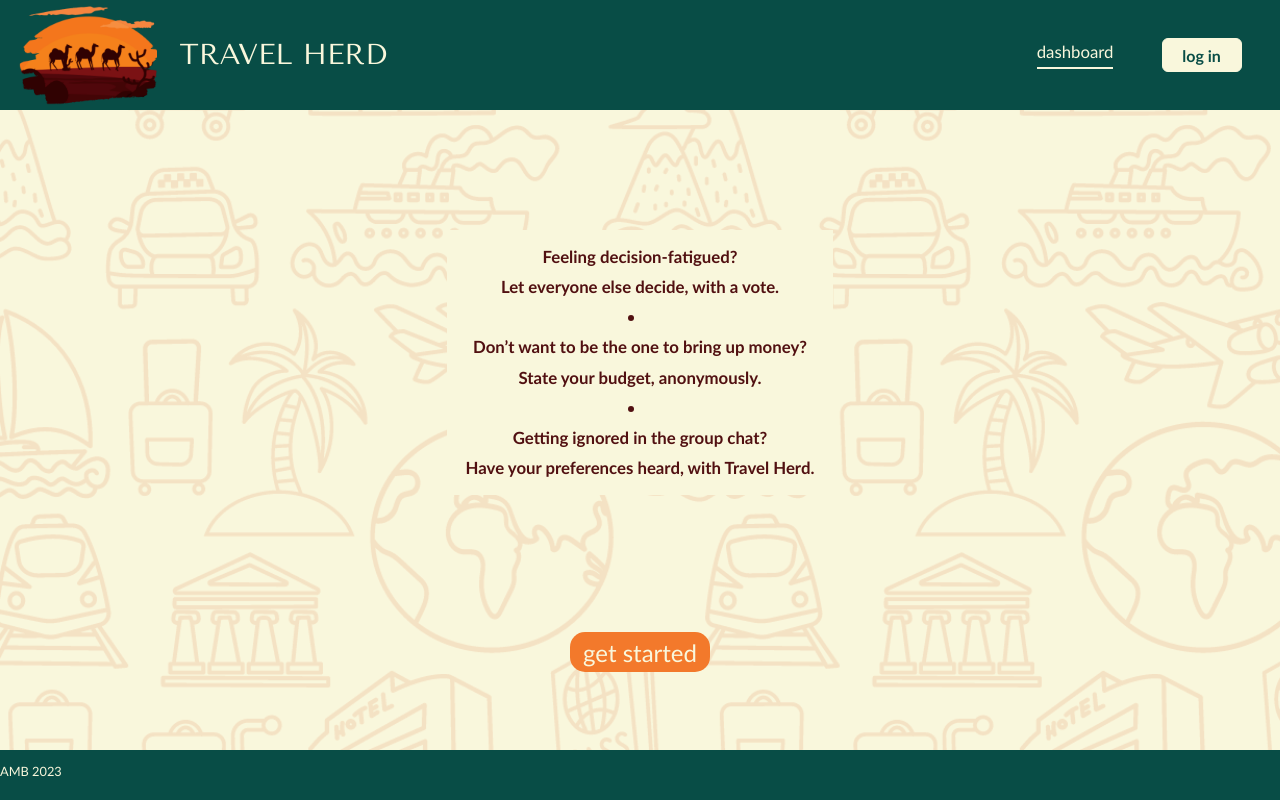
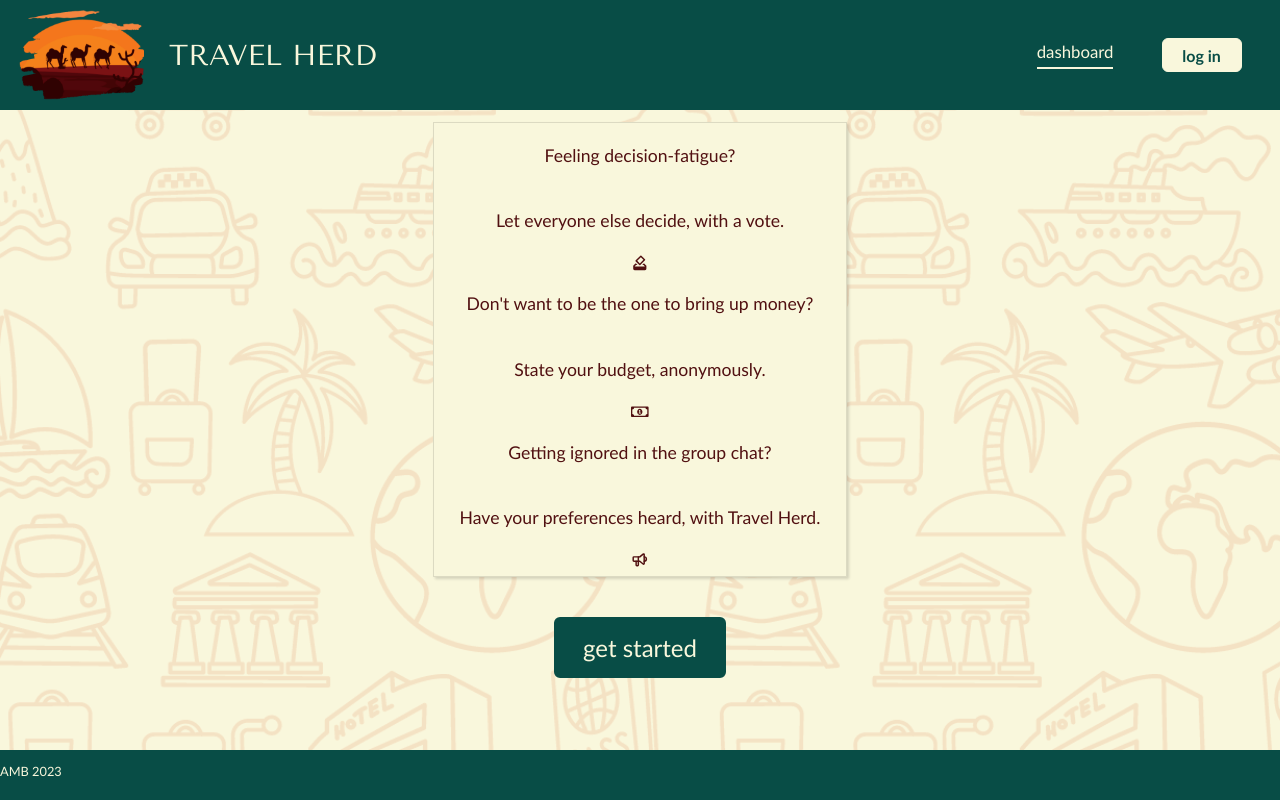
Before and after one commit to SchoolOfCode/bc13_final-project_front-end-amb, a React (Create React App) app: page / in a window 1280 px wide. Built offline with nearby package versions, Linux system fonts and the light colour scheme.

Commit message:
added login css and started create form css

```diff
--- a/src/components/CreateTrip/Another FormAgain/CategoryForm.tsx
+++ b/src/components/CreateTrip/Another FormAgain/CategoryForm.tsx
@@ -188,8 +188,8 @@ const CategoryForm = ({ ActualObj }: any) => {
 
   return (
     <>
-      <div>
-        <label>
+      <div className="form-page">
+        <label className="form-page-label">
           enter budget
           <input
             type="text"
@@ -225,7 +225,7 @@ const CategoryForm = ({ ActualObj }: any) => {
           ></input>
         </label>
 
-        <label>
+        <label className="form-page-label">
           enter accommodation
           <input
             type="text"
@@ -261,7 +261,7 @@ const CategoryForm = ({ ActualObj }: any) => {
           ></input>
         </label>
 
-        <label>
+        <label className="form-page-label">
           enter restaurant
           <input
             type="text"
--- a/src/components/CreateTrip/AnotherFuckingForm/NewForm.tsx
+++ b/src/components/CreateTrip/AnotherFuckingForm/NewForm.tsx
@@ -151,24 +151,60 @@ async function choicesDateTable(dateData:any) {
 
 
 
-    return(
-        <>
+    return (
+      <>
+        <div className="form-page">
+          <label className="form-page-label">
+            {" "}
+            enter trip name
+            <input
+              className="form-page-input-field"
+              type="text"
+              name="trip_name"
+              value={tripName}
+              onChange={(e) => {
+                setTripName(e.target.value);
+              }}
+            ></input>
+          </label>
+          <label className="form-page-label">
+            {" "}
+            enter destination
+            <input
 
-            <div>
-                <label> enter trip name
-                    <input type="text" name="trip_name" value={tripName} onChange={(e) => {setTripName(e.target.value)}}></input>
-                </label>
-                <label> enter destination
-                    <input type="text" name="destination" value={destination} onChange={(e) => {setDestination(e.target.value)}}></input>
-                </label>
-                <label> enter date
-                    <input type="text" name="date" value={date} onChange={(e) => {setDate(e.target.value)}}></input>
-                </label>
-            </div>
+              className="form-page-input-field"
+              type="text"
+              name="destination"
+              value={destination}
+              onChange={(e) => {
+                setDestination(e.target.value);
+              }}
+            ></input>
+          </label>
+          <label className="form-page-label">
+            {" "}
+            enter date
+            <input
+              className="form-page-input-field"
+              type="text"
+              name="date"
+              value={date}
+              onChange={(e) => {
+                setDate(e.target.value);
+              }}
+            ></input>
+          </label>
+        </div>
 
-            <button onClick={(() => {fetchall()})}>submit</button>
-        </>
-    )
+        <button className='submit-button'
+          onClick={() => {
+            fetchall();
+          }}
+        >
+          submit
+        </button>
+      </>
+    );
 }
 
 export default NewForm
--- a/src/components/CreateTrip/createTrip.tsx
+++ b/src/components/CreateTrip/createTrip.tsx
@@ -64,9 +64,9 @@ function onSubmit(data: any) {
 
     <h1 className='create-trip-h1'>create trip </h1>
 
-        <div className="create-trip-form">
+        <div className="create-trip-form-container">
 
-            <form onSubmit={handleSubmit(onSubmit)}>
+            <form  className = "create-trip-form"onSubmit={handleSubmit(onSubmit)}>
 
                 <div className='page-counter'>
                     {currentStepIndex + 1} / {steps.length}
@@ -75,8 +75,8 @@ function onSubmit(data: any) {
                 {step}
 
                 <div className='change-page-buttons'>
-                    {!isFirstStep && <button className="button" type="button" onClick={back}>back</button>}
-                    <button className="button" type="submit">
+                    {!isFirstStep && <button className="button-beige" type="button" onClick={back}>back</button>}
+                    <button className="button-beige" type="submit">
                         {isLastStep ? "finish" : "next"}
                     </button>
                 </div>
--- a/src/components/Dashboard/dashboard.css
+++ b/src/components/Dashboard/dashboard.css
@@ -2,14 +2,13 @@
     display: flex;
     flex-direction: column;
     align-items: center;
-    justify-content: center;
+    justify-content: space-between;
     height:100vh;
-
+    background-image: url(../../images/travel-bg.png);
+  background-size: cover;
 }
 
-#dashboard-container{
-    width:100%;
-}
+
 
 #dashboard-btn-container{
     /* use below for separating out containers on screen */
@@ -22,20 +21,19 @@
     height:35%;
     gap:5%;
     align-self: center;
-    margin-bottom: auto;
 
-    margin-top: auto;
 }
 
 
 #dashboard-btn-container div {
 
-    height:100%;
-    flex-basis:15%;
+    height: 300px;
+    width: 210px;
     display: flex;
     flex-direction: column;
     justify-content: center;
     align-items: center;
+   background-color: var(--beige);
     border-radius: var(--border-radius);
     text-align: center;
     border: 3px solid var(--dark-orange);
@@ -52,7 +50,7 @@ h1 {
     font-size: 400%;
     font-weight: 600;
     /* margin-bottom: 10%; */
-    margin-bottom: 5%;
+   margin: 0;
 }
 
 #dashboard-btn-container p {
--- a/src/components/JoinTripPage/joinTrip.css
+++ b/src/components/JoinTripPage/joinTrip.css
@@ -1,7 +1,7 @@
 .join-form {
-    top: 110px;
+    top: 0px;
     left: 0%;
-    width: 100vw;
+    width: 100%;
     height: 100vh;
     position: fixed;
     background: var(--beige);
@@ -9,6 +9,7 @@
     justify-content: flex-start;
     align-items: center;
     flex-direction: column;
+    overflow: hidden;
 
 }
 
--- a/src/components/Login/login.css
+++ b/src/components/Login/login.css
@@ -1,29 +1,34 @@
 .login-page {
   position: fixed;
-    top: 0%;
+  top: 0px;
   left: 0%;
-    width: 100vw;
+  width: 100%;
   height: 100vh;
   background-color: var(--beige);
-    justify-content:space-between;
-    align-items:center;
+  justify-content: center;
+  align-items: center;
   display: flex;
   flex-direction: column;
   background-image: url(../../images/travel-bg.png);
   background-size: cover;
-
-
+  gap:5%;
 }
 
 .sloganBox {
   background-color: #f9f7dc;
   position: relative;
-    margin-top: 18%;
-    padding-left: 0.5cm;
-    padding-right: 0.5cm;
-  border: 1px transparent;
+  padding-left: 2%;
+  padding-right: 2%;
+  display: flex;
+  border: 1px solid rgba(0, 0, 0, 0.116);
   padding-bottom: 0.2cm;
+  justify-content: center;
+  align-items: center;
+  box-shadow: rgba(0, 0, 0, 0.15) 1.95px 1.95px 2.6px;
+}
 
+.slogan:nth-child(2){
+ margin-top: 0;
 }
 
 .flex-item {
@@ -32,45 +37,34 @@
 }
 
 .getStarted {
-    width: auto;
-    height: 10%;
-    background-color: var(--light-orange);
+
+
+  background-color: var(--green);
   border-radius: var(--border-radius);
   border-style: none;
   color: var(--beige);
   font-family: var(--font);
   font-size: 150%;
-    margin: auto;
-    margin-top: 2.5%;
-    margin-bottom: 10%;
-    padding-left: 1%;
-    padding-right: 1%;
-  height: 40px;
+border: 3px solid var(--green);
+  padding:1% 2% 1% 2%;
+
 }
 
 .getStarted:hover,
 .getStarted:active {
   border: 3px solid var(--dark-orange);
   cursor: pointer;
+
 }
 
 .slogan {
-
-
   color: #511011;
-    margin-bottom: 1%;
-    /* margin-top: 20%; */
-    font-size: 105%;
-
+  font-size: 110%;
   display: flex;
   flex-direction: column;
   align-items: center;
-    /* margin-left: 10%;
-    margin-right: 10%; */
+
   line-height: 0.8cm;
-
-
-
 }
 
 /* .flex-item > button {
--- a/src/components/Login/login.tsx
+++ b/src/components/Login/login.tsx
@@ -1,34 +1,42 @@
+import { FaRegMoneyBillAlt } from "react-icons/fa";
+import { MdHowToVote } from "react-icons/md";
+import { TbSpeakerphone } from "react-icons/tb";
+import "./login.css";
 
-import './login.css'
-
-
-const Login = ({pageSelect}:any) => {
-
-
-
-    return (
+const Login = ({ pageSelect }: any) => {
+  return (
     <div className="login-page">
-
-{/* <div className="login-item">
+      {/* <div className="login-item">
         <Navbar></Navbar>
     </div> */}
 
-       {/* <div className="flex-item">
+      {/* <div className="flex-item">
         <LoginButton/>
         </div> */}
-<div className='sloganBox'>
+      <div className="sloganBox">
+        <div className="slogan">
+          <p>Feeling decision-fatigue?</p>
+          <p>Let everyone else decide, with a vote.</p>
+          <MdHowToVote />
+          <p>Don't want to be the one to bring up money?</p>
+          <p>State your budget, anonymously.</p>
+          <FaRegMoneyBillAlt />
+          <p>Getting ignored in the group chat?</p>
+          <p>Have your preferences heard, with Travel Herd.</p>
+          <TbSpeakerphone/>
+        </div>
+      </div>
 
-        <h1 className='slogan'>
+      <button
+        className="getStarted"
+        onClick={() => {
+          pageSelect("dashboard");
+        }}
+      >
+        get started
+      </button>
+    </div>
+  );
+};
 
-Feeling decision-fatigued? <b></b> Let everyone else decide, with a vote. <br></br> <li></li>
-
-Don’t want to be the one to bring up money? <b></b> State your budget, anonymously. <br></br> <li></li> Getting ignored in the group chat? <b></b> Have your preferences heard, with Travel Herd. </h1>
- </div>
-
-        <button className="getStarted" onClick={() => {pageSelect("dashboard")}}>get started</button>
-
-
-    </div>)
-}
-
-export default Login
+export default Login;
--- a/src/components/NavBar/NavBar.css
+++ b/src/components/NavBar/NavBar.css
@@ -16,7 +16,7 @@ nav {
   display: flex;
   justify-content: flex-start;
   align-items: center;
-  gap:2%;
+  gap:4%;
   flex-basis:50%;
   padding: 0 0 0 1.5%;
 }
@@ -30,7 +30,8 @@ nav {
 }
 
 .logo{
-max-height:90%;
+height:90px;
+width:125px;
 }
 
 
@@ -47,8 +48,8 @@ h2 {
   font-size: 1.8em;
   top: 50%;
   justify-content: left;
-  line-height: 110px;
-  margin-left: 10px;
+
+
   font-weight: normal;
 }
 
--- a/src/components/ViewTripsPage/viewTripsPage.css
+++ b/src/components/ViewTripsPage/viewTripsPage.css
@@ -1,8 +1,8 @@
 .view-trips-div{
 
-    top: 110px;
+    top: 0px;
     left: 0%;
-    width: 100vw;
+    width: 100%;
     height: 100vh;
     position: fixed;
     background: var(--beige);
```
Also changed, not shown: src/components/CreateTrip/createTrip.css (+47 -35 lines), src/index.css (+51 -48 lines). Lines whose indentation alone changed are shown as unchanged.
